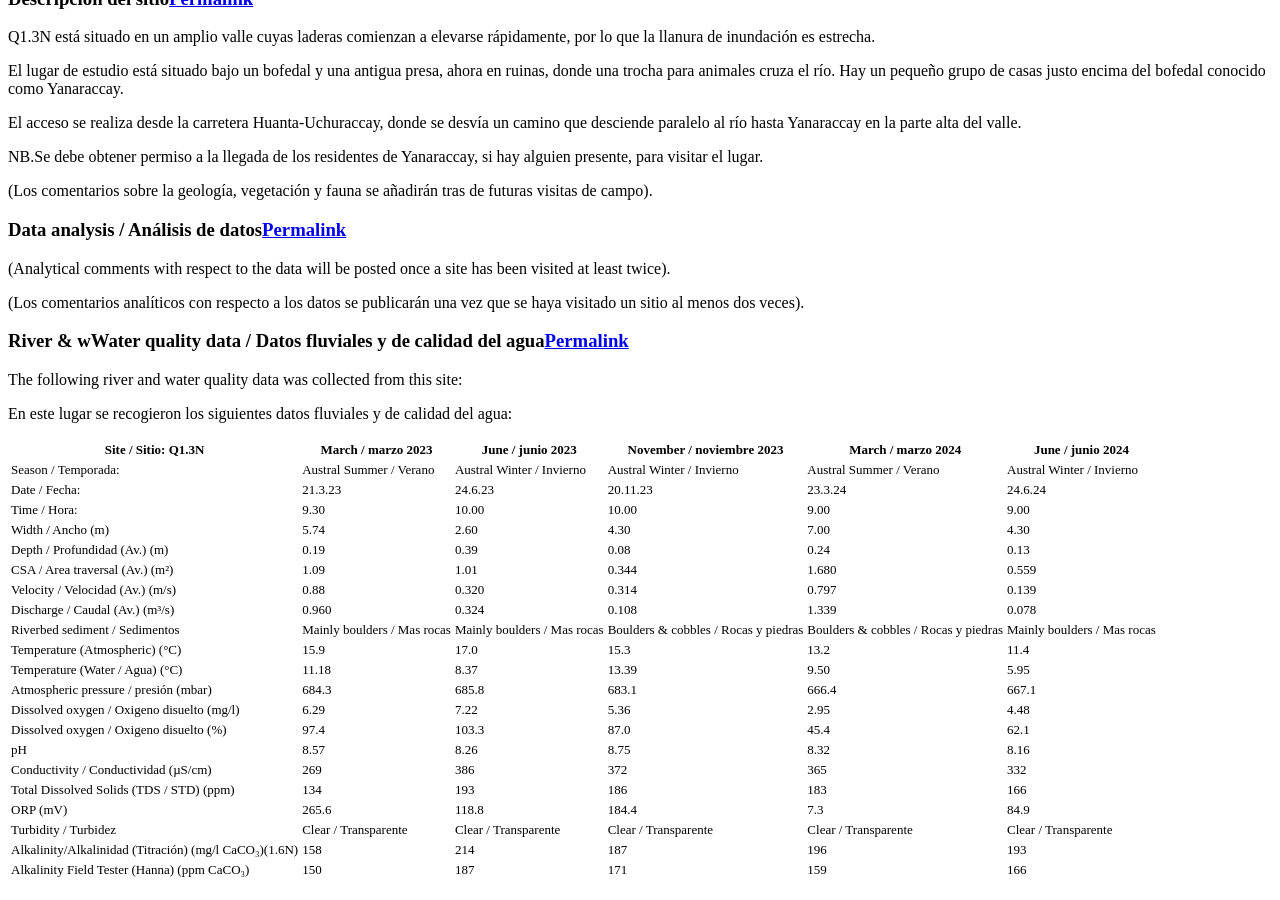
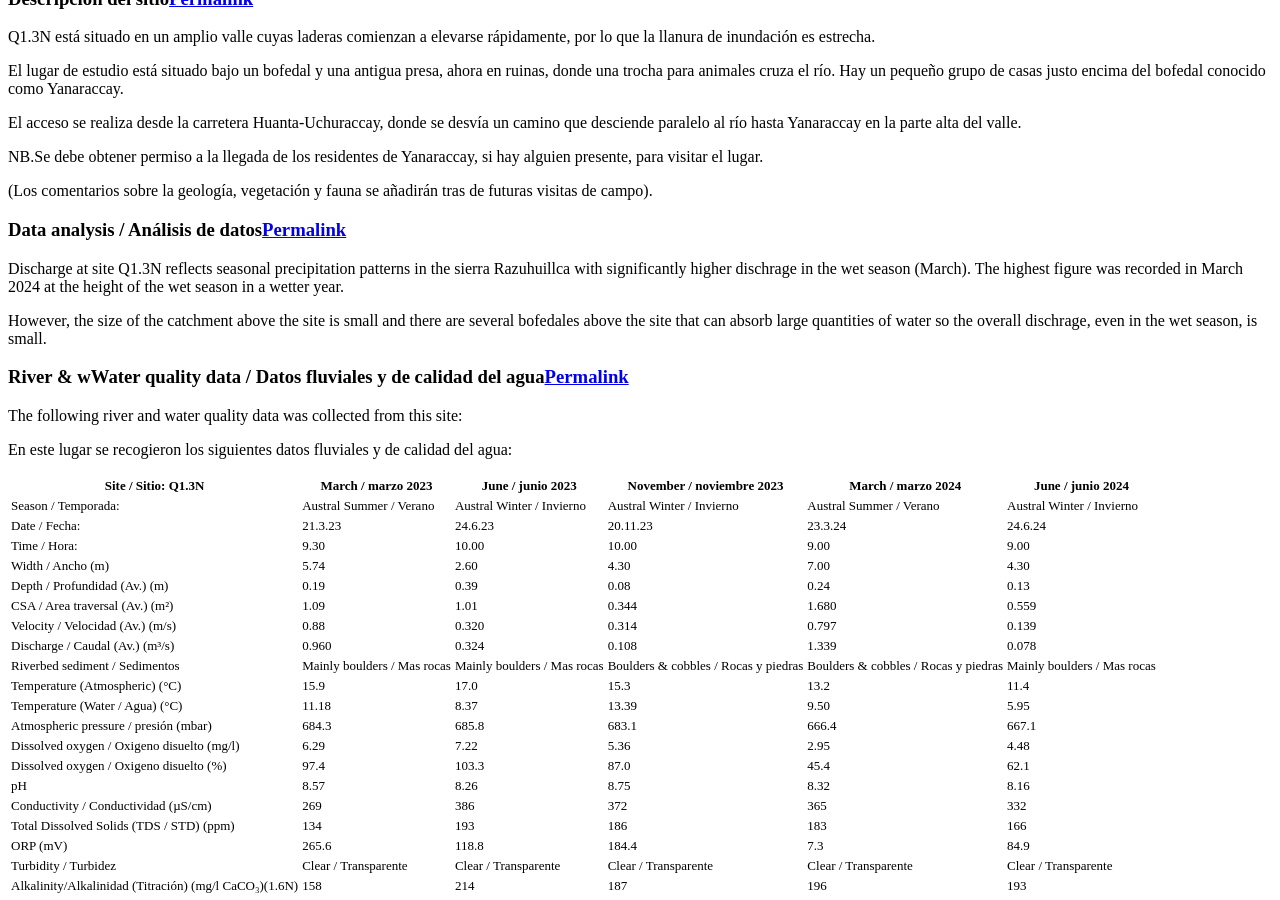
Before and after one commit to HVLepage/cavep-unah, a Jekyll site: the page built from _docs/site-network/Q1_3N.md, in a window 1280 px wide and 900 px high, scrolled down 3400 px. Built offline with Jekyll 4.4.1, drawn with Linux system fonts in a browser that asks for light colours; comment, search, counter and statistics services are not loaded.

Commit message:
Update Q1_3N.md

```diff
--- a/_docs/site-network/Q1_3N.md
+++ b/_docs/site-network/Q1_3N.md
@@ -59,9 +59,9 @@ NB.Se debe obtener permiso a la llegada de los residentes de Yanaraccay, si hay
 
 ### Data analysis / Análisis de datos
 
-(Analytical comments with respect to the data will be posted once a site has been visited at least twice).
+Discharge at site Q1.3N reflects seasonal precipitation patterns in the sierra Razuhuillca with significantly higher dischrage in the wet season (March). The highest figure was recorded in March 2024 at the height of the wet season in a wetter year.
 
-(Los comentarios analíticos con respecto a los datos se publicarán una vez que se haya visitado un sitio al menos dos veces).
+However, the size of the catchment above the site is small and there are several bofedales above the site that can absorb large quantities of water so the overall dischrage, even in the wet season, is small.
 
 
 ### River & wWater quality data / Datos fluviales y de calidad del agua
```
